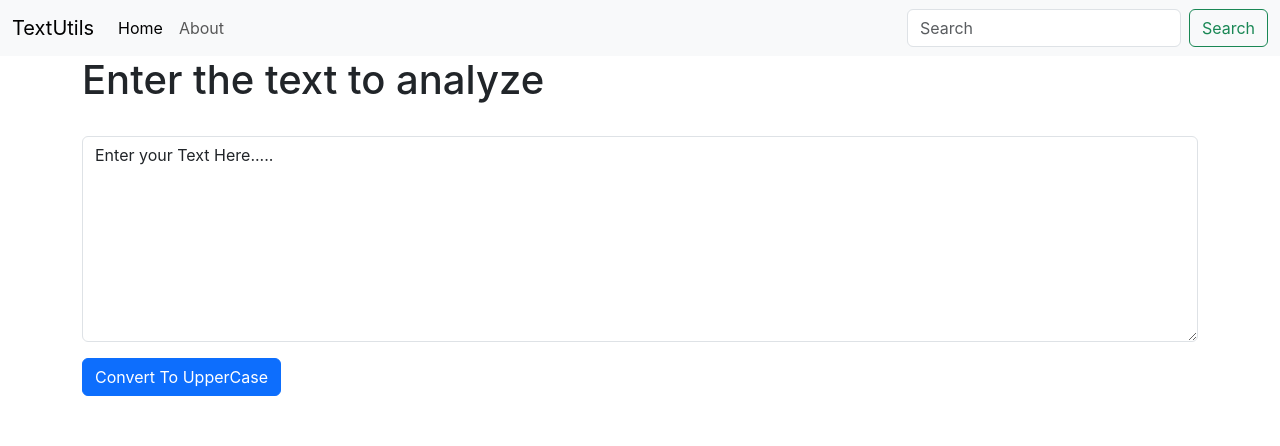
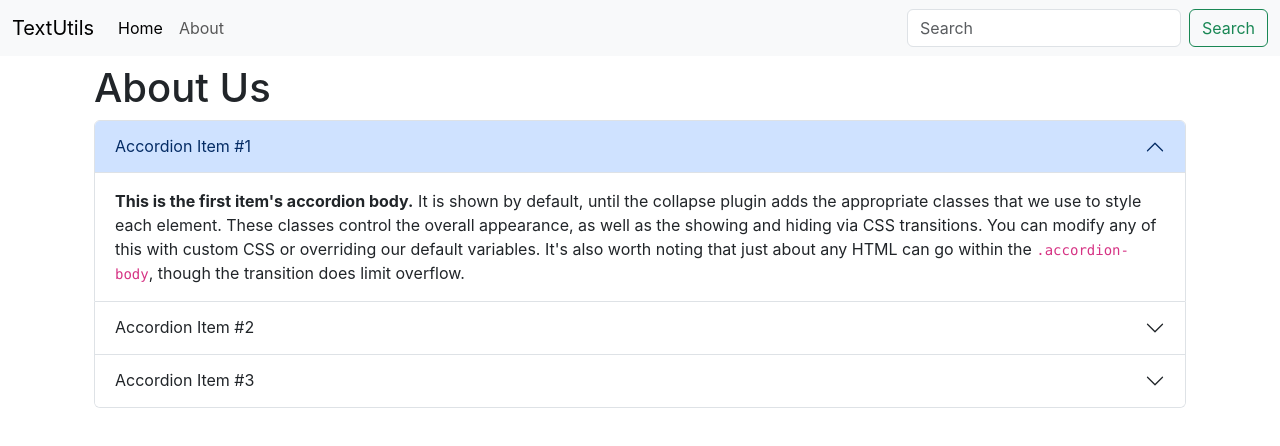
Before and after one commit to developerAviral/reactcourse, a React (Create React App) app: page / in a window 1280 px wide. Shown: the top 446 px of the page. Built offline with nearby package versions, Linux system fonts and the light colour scheme.

Commit message:
Text Utils - Adding New Functions

```diff
--- a/src/App.js
+++ b/src/App.js
@@ -1,5 +1,6 @@
 
 import './App.css';
+import About from './components/About.js';
 import Navbar from './components/Navbar.js';
 import TextForm from './components/TextForm.js';
 
@@ -9,7 +10,8 @@
       <Navbar title="TextUtils" aboutUs="About" />
       {/* <Navbar /> */}
       <div className='container'>
-        <TextForm heading="Enter the text to analyze" />
+        {/* <TextForm heading="Enter the text to analyze" /> */}
+        <About />
       </div>
     </>
 
--- /dev/null
+++ b/src/components/About.js
@@ -0,0 +1,47 @@
+import React from 'react'
+
+export default function About() {
+    return (
+        <div className='container'>
+            <h1 className='my-2'>About Us</h1>
+            <div className="accordion" id="accordionExample">
+                <div className="accordion-item">
+                    <h2 className="accordion-header">
+                        <button className="accordion-button" type="button" data-bs-toggle="collapse" data-bs-target="#collapseOne" aria-expanded="true" aria-controls="collapseOne">
+                            Accordion Item #1
+                        </button>
+                    </h2>
+                    <div id="collapseOne" className="accordion-collapse collapse show" data-bs-parent="#accordionExample">
+                        <div className="accordion-body">
+                            <strong>This is the first item's accordion body.</strong> It is shown by default, until the collapse plugin adds the appropriate classes that we use to style each element. These classes control the overall appearance, as well as the showing and hiding via CSS transitions. You can modify any of this with custom CSS or overriding our default variables. It's also worth noting that just about any HTML can go within the <code>.accordion-body</code>, though the transition does limit overflow.
+                        </div>
+                    </div>
+                </div>
+                <div className="accordion-item">
+                    <h2 className="accordion-header">
+                        <button className="accordion-button collapsed" type="button" data-bs-toggle="collapse" data-bs-target="#collapseTwo" aria-expanded="false" aria-controls="collapseTwo">
+                            Accordion Item #2
+                        </button>
+                    </h2>
+                    <div id="collapseTwo" className="accordion-collapse collapse" data-bs-parent="#accordionExample">
+                        <div className="accordion-body">
+                            <strong>This is the second item's accordion body.</strong> It is hidden by default, until the collapse plugin adds the appropriate classes that we use to style each element. These classes control the overall appearance, as well as the showing and hiding via CSS transitions. You can modify any of this with custom CSS or overriding our default variables. It's also worth noting that just about any HTML can go within the <code>.accordion-body</code>, though the transition does limit overflow.
+                        </div>
+                    </div>
+                </div>
+                <div className="accordion-item">
+                    <h2 className="accordion-header">
+                        <button className="accordion-button collapsed" type="button" data-bs-toggle="collapse" data-bs-target="#collapseThree" aria-expanded="false" aria-controls="collapseThree">
+                            Accordion Item #3
+                        </button>
+                    </h2>
+                    <div id="collapseThree" className="accordion-collapse collapse" data-bs-parent="#accordionExample">
+                        <div className="accordion-body">
+                            <strong>This is the third item's accordion body.</strong> It is hidden by default, until the collapse plugin adds the appropriate classes that we use to style each element. These classes control the overall appearance, as well as the showing and hiding via CSS transitions. You can modify any of this with custom CSS or overriding our default variables. It's also worth noting that just about any HTML can go within the <code>.accordion-body</code>, though the transition does limit overflow.
+                        </div>
+                    </div>
+                </div>
+            </div>
+        </div>
+    )
+}
--- a/src/components/TextForm.js
+++ b/src/components/TextForm.js
@@ -8,18 +8,35 @@
         setText(newText);
     }
 
+    const handleLoClick = ()=>{
+        console.log("Lowercase Button Clicked !!");
+        let newText = text.toLowerCase();
+        setText(newText);
+    }
+
     const handleOnChange = (event)=>{
         setText(event.target.value);
     }
 
     return (
-        <div>
+        <>
+        <div className='container'>
             <h1>{props.heading}</h1>
             <div className="mb-3">
                 <label htmlFor="myBox" className="form-label"></label>
                 <textarea className="form-control" value={text} onChange={handleOnChange} id="myBox" rows="8"></textarea>
             </div>
-            <button className="btn btn-primary" onClick={handleUpClick}>Convert To UpperCase</button>
+            <button className="btn btn-primary mx-1" onClick={handleUpClick}>Convert To UpperCase</button>
+            <button className="btn btn-primary mx-1" onClick={handleLoClick}>Convert To LowerCase</button>
         </div>
+        <div className='container my-3'>
+            <h1>Your Text Summary</h1>
+            <p>{text.split(" ").length} words, {text.length} characters</p>
+            <p>{0.008 * text.split(" ").length} Minutes read</p>
+
+            <h2>Preview</h2>
+            <p>{text}</p>
+        </div>
+        </>
     )
 }
```
